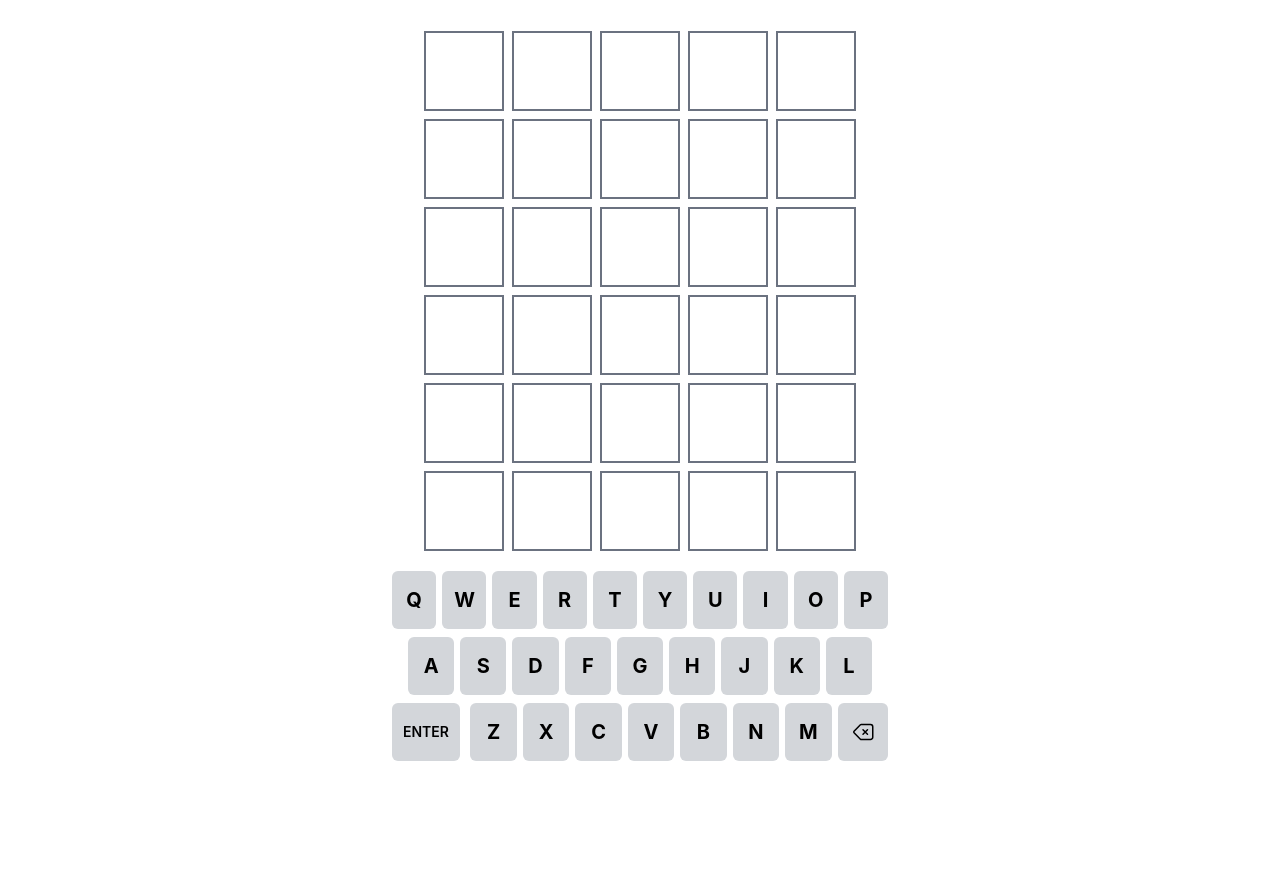
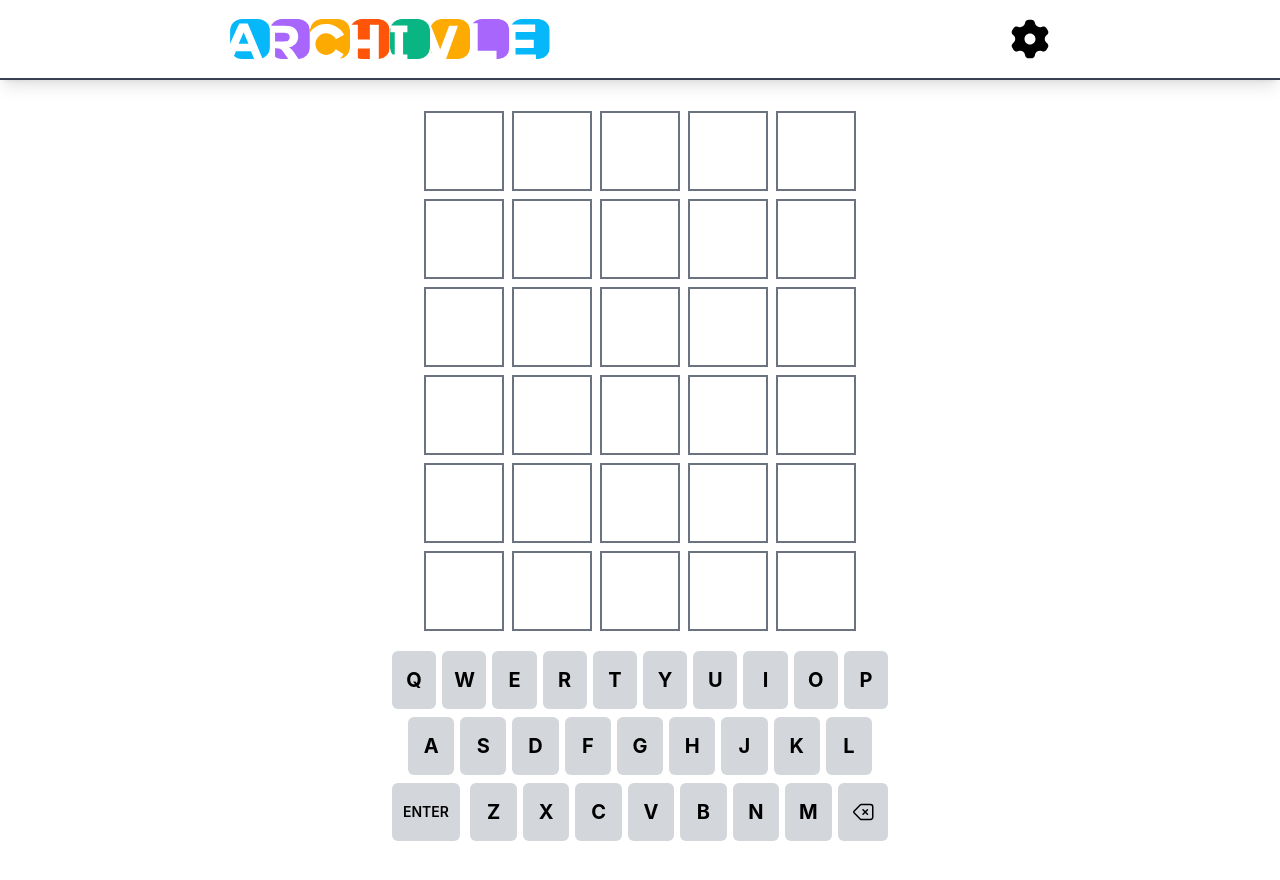
Before and after one commit to lukeclimen/wordle-archive, a Vue app: page / in a window 1280 px wide. Before the commit the page ends 800 px from the top, so only its background shows below. Built offline with nearby package versions, Linux system fonts and the light colour scheme.

Commit message:
Add SiteHeader to DOM

```diff
--- a/src/App.vue
+++ b/src/App.vue
@@ -1,4 +1,5 @@
 <template>
+  <SiteHeader />
   <div class="h-screen md:max-w-md lg:max-w-lg mx-auto py-3 flex flex-col justify-center">
     <div class="flex flex-col gap-y-2 pb-3">
       <GridRow
@@ -23,6 +24,7 @@ import { computed, onMounted, ref } from 'vue';
 import { useGameStore } from './stores/GameStore';
 import GridRow from './components/GridRow.vue';
 import KeyBoard from './components/KeyBoard.vue';
+import SiteHeader from './components/SiteHeader.vue';
 
 const gameStore = useGameStore();
 const { getCorrectLetterArray, getwrongGuessLetterArray, getwrongPositionLetterArray } =
```
